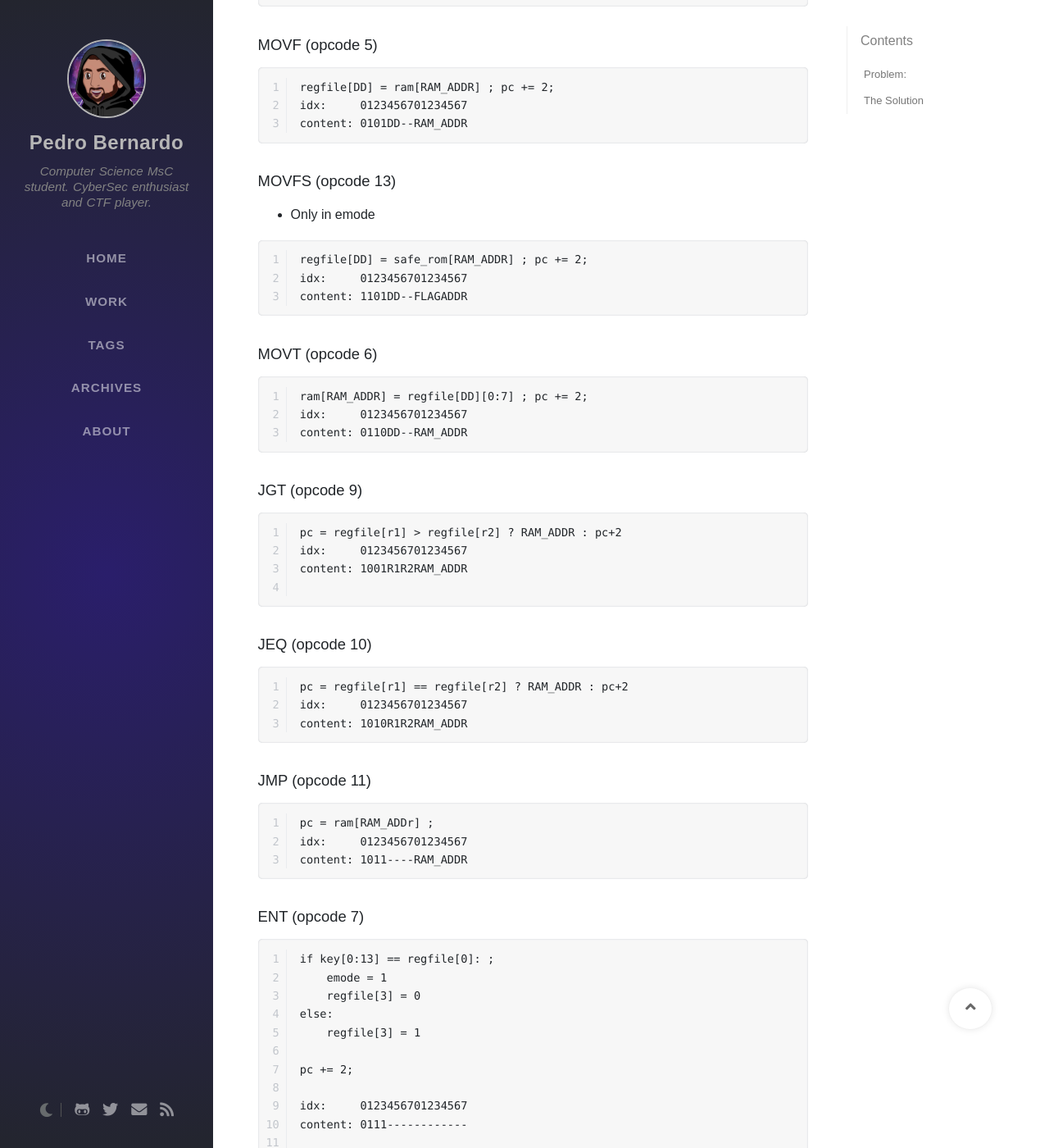
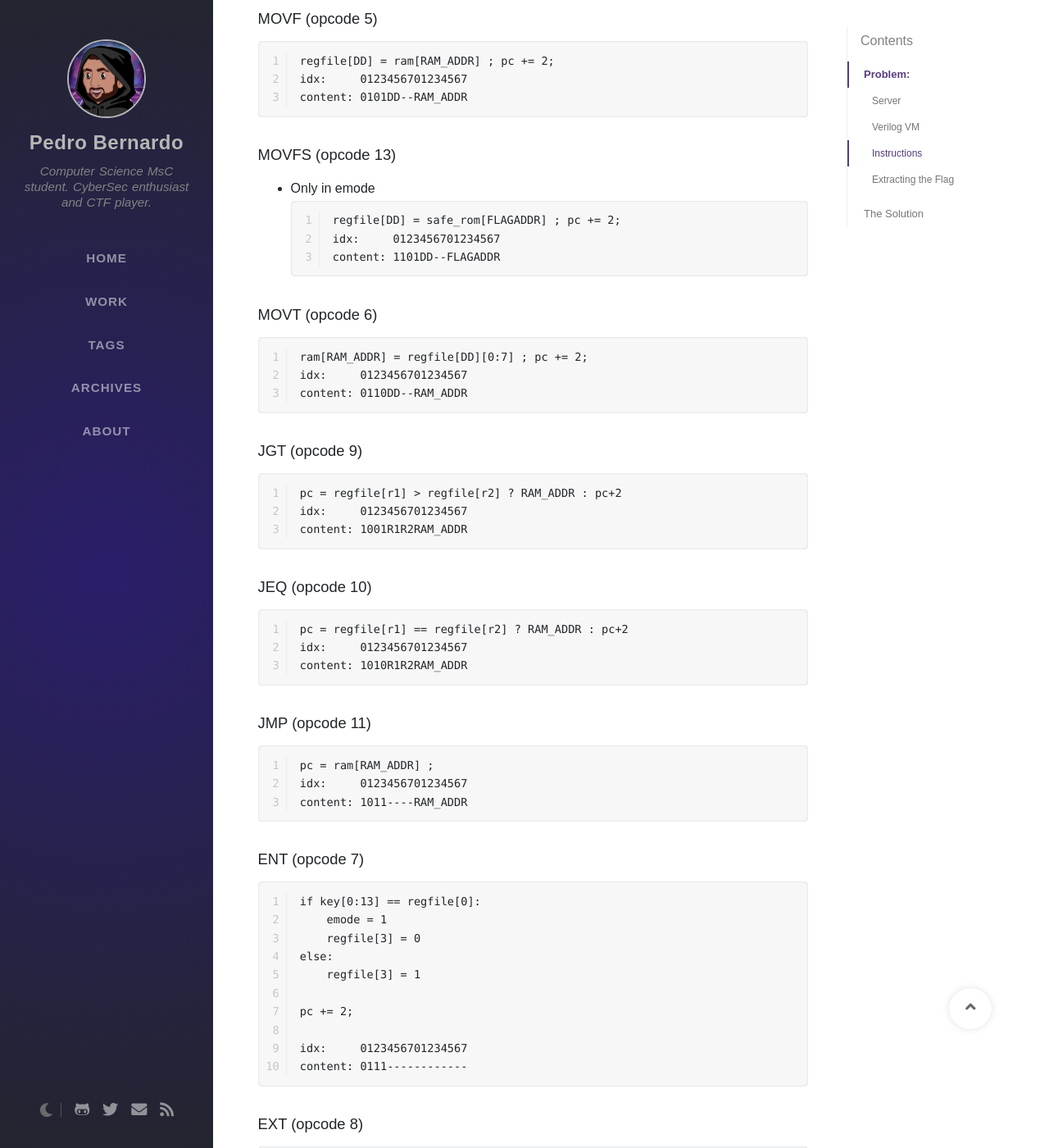
Before and after one commit to Pedro-Bernardo/pedro-bernardo.github.io, a Jekyll site: the page built from _posts/2021-09-13-csawquals21_ncore.md, in a window 1280 px wide and 1400 px high, scrolled down 2431 px. Shown: the whole window at 82% size. Built offline with Jekyll 4.4.1, drawn with Linux system fonts in a browser that asks for light colours; nearby versions of some CDN libraries; some web fonts are replaced; comment, search, counter and statistics services are not loaded; some of the changed text lies outside the part shown.

Commit message:
Update 2021-09-13-csawquals21_ncore.md

````diff
--- a/_posts/2021-09-13-csawquals21_ncore.md
+++ b/_posts/2021-09-13-csawquals21_ncore.md
@@ -6,9 +6,7 @@ authors: ["pedro-bernardo"]
 ---
 
 **Points:** 484 (dynamic)
-
 **Solves:** 53
-
 **Description:**
 
 > We have a very safe core with a very safe enclave
@@ -68,12 +66,6 @@ The main loop of the VM is parsing the user provided `ram` for instructions.
 
 The instructions are 2 bytes long and the opcode is always the first 4 bits.
 
-<!--|0|1|2|3|4|5|6|7|0|1|2|3|4|5|6|7
-|-|-|-|-|-|-|-|-|-|-|-|-|-|-|-|-
-|O|O|O|O|X|X|X|X|X|X|X|X|X|X|X|X
--->
-
-
 These instructions can be used:
 #### ADD (opcode 0)
 ```
@@ -106,9 +98,8 @@ content: 0101DD--RAM_ADDR
 
 #### MOVFS (opcode 13)
 - Only in emode
-
 ```
-regfile[DD] = safe_rom[RAM_ADDR] ; pc += 2;
+regfile[DD] = safe_rom[FLAGADDR] ; pc += 2;
 idx:     0123456701234567
 content: 1101DD--FLAGADDR
 ```
@@ -126,7 +117,6 @@ content: 0110DD--RAM_ADDR
 pc = regfile[r1] > regfile[r2] ? RAM_ADDR : pc+2
 idx:     0123456701234567
 content: 1001R1R2RAM_ADDR
-
 ```
 
 #### JEQ (opcode 10)
@@ -138,14 +128,14 @@ content: 1010R1R2RAM_ADDR
 
 #### JMP (opcode 11)
 ```
-pc = ram[RAM_ADDr] ;
+pc = ram[RAM_ADDR] ;
 idx:     0123456701234567
 content: 1011----RAM_ADDR
 ```
 
 #### ENT (opcode 7)
 ```
-if key[0:13] == regfile[0]: ;
+if key[0:13] == regfile[0]:
     emode = 1
     regfile[3] = 0
 else:
@@ -155,7 +145,6 @@ pc += 2;
 
 idx:     0123456701234567
 content: 0111------------
-
 ```
 
 #### EXT (opcode 8)
@@ -165,7 +154,6 @@ emode = 0 ; pc += 2
 
 idx:     0123456701234567
 content: 1000--------
-
 ```
 
 ### Extracting the Flag
@@ -220,7 +212,6 @@ def go():
     s.interactive()
 
 go()
-
 ```
 Running the script the server outputs the following:
 ```
````
Also changed, not shown: other parts of _posts/2021-09-13-csawquals21_ncore.md (+5 -1 lines).
